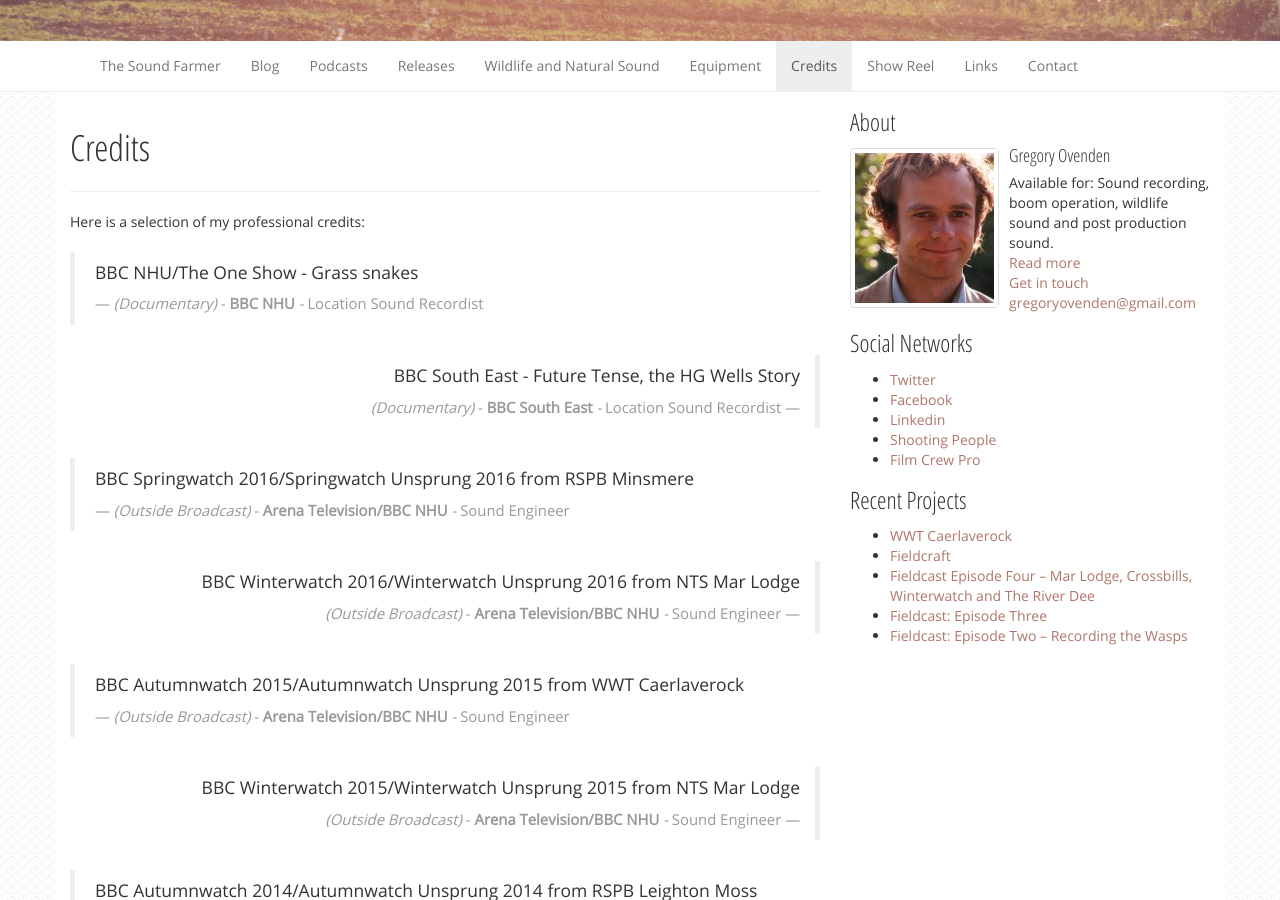
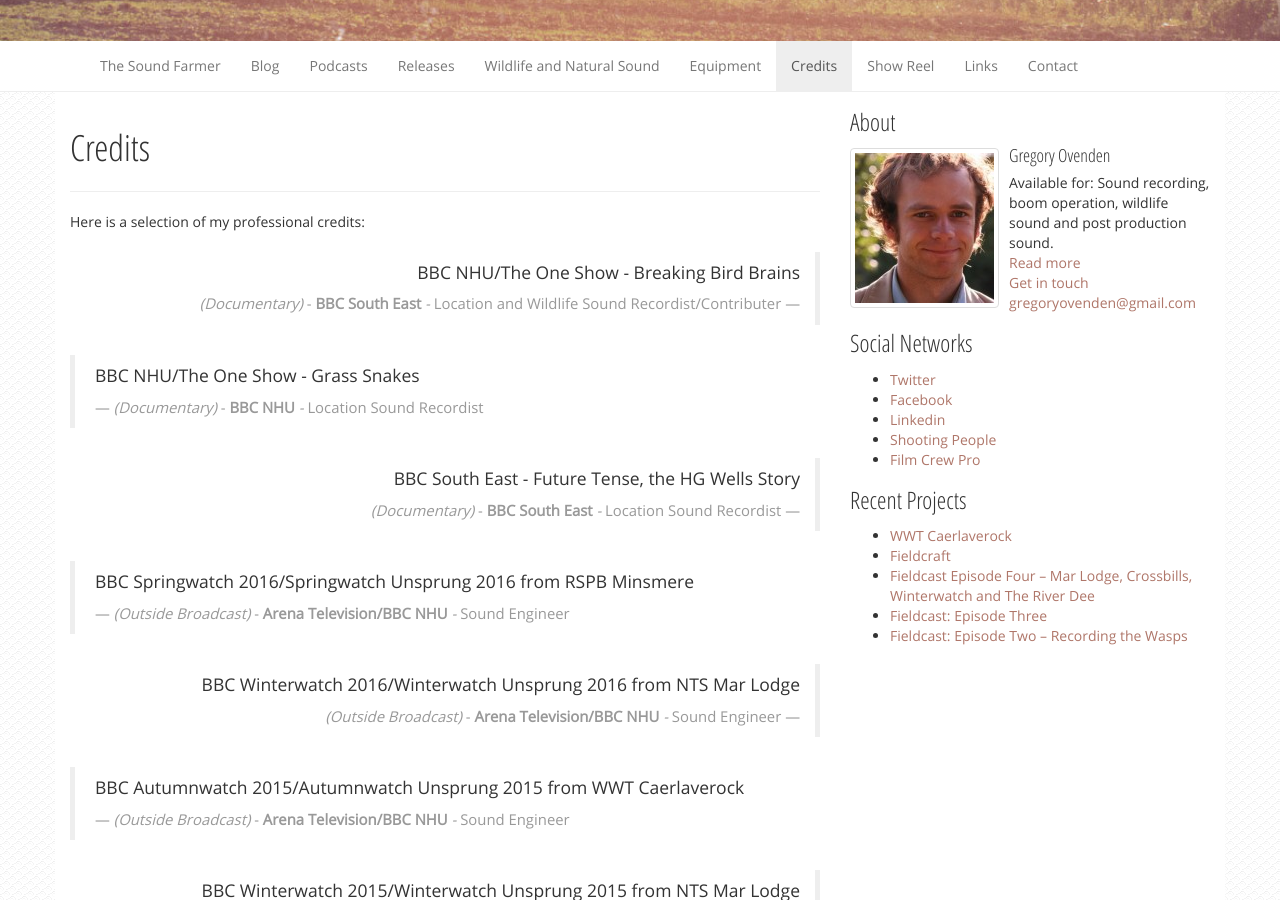
Before and after one commit to thesoundfarmer/thesoundfarmer.github.io, a Jekyll site: the page built from cv.html, in a window 1280 px wide and 900 px high, scrolled down 309 px. Built offline with Jekyll 4.4.1, drawn with Linux system fonts in a browser that asks for light colours; nearby versions of some CDN libraries.

Commit message:
updated credit list

```diff
--- a/cv.html
+++ b/cv.html
@@ -21,9 +21,16 @@
 order: 6
 ---
 <p>Here is a selection of my professional credits:</p>
+
+<p class="clearfix">
+<blockquote class="pull-right">
+<p>BBC NHU/The One Show - Breaking Bird Brains</p>
+<p>  <small><em>(Documentary)</em> - <strong>BBC South East</strong><em> - </em>Location and Wildlife Sound Recordist/Contributer</small>
+</p></blockquote>
+
 <p class="clearfix">
 <blockquote class="">
-<p>BBC NHU/The One Show - Grass snakes</p>
+<p>BBC NHU/The One Show - Grass Snakes</p>
 <p>  <small><em>(Documentary)</em> - <strong>BBC NHU</strong><em> - </em>Location Sound Recordist</small>
 </p></blockquote>
 <p class="clearfix">
```
